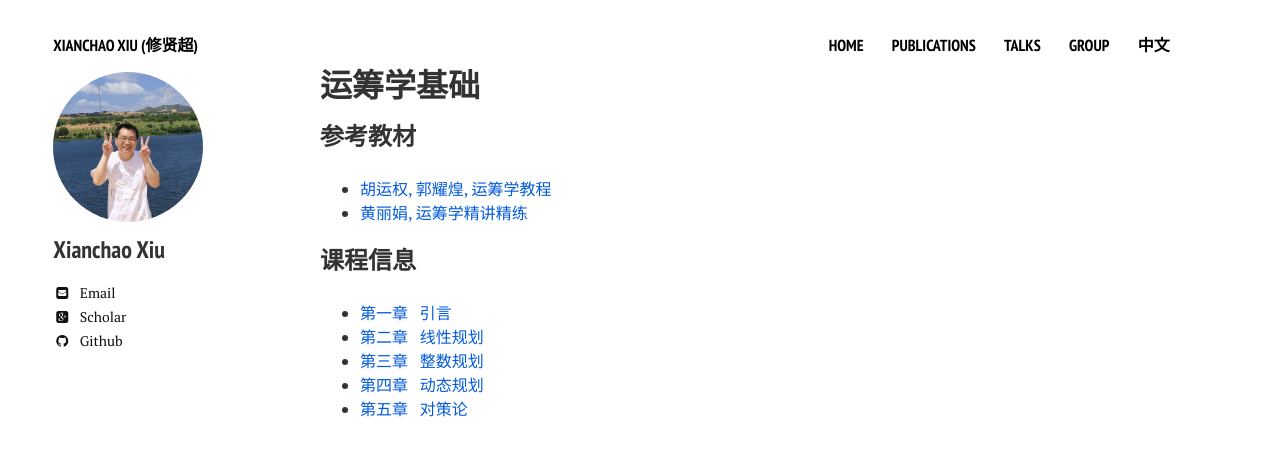
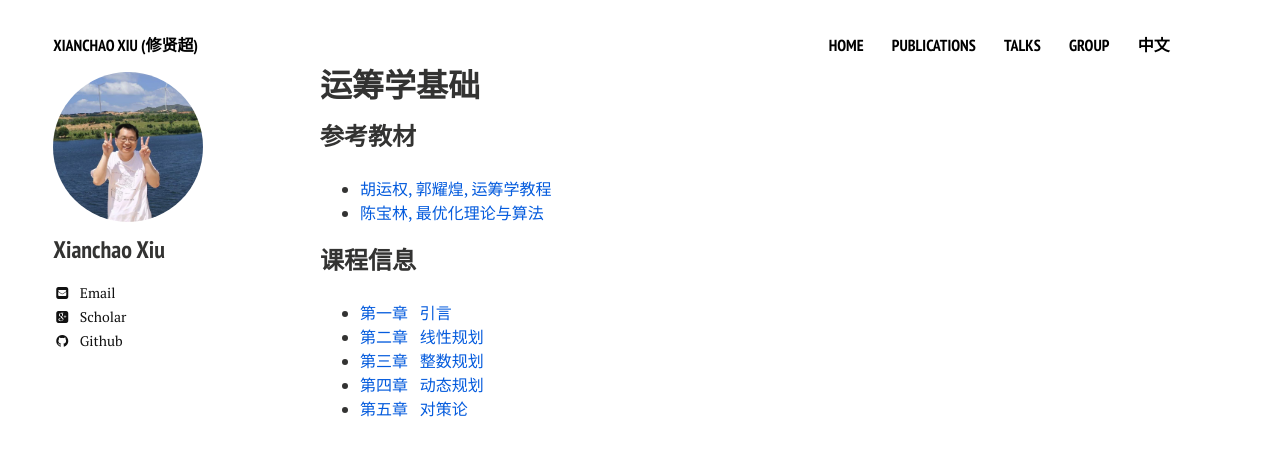
Before and after one commit to xianchaoxiu/xianchaoxiu.github.io, a Jekyll site: the page built from chinese/course/OR/index.md, in a window 1280 px wide. Shown: the top 456 px of the page. Built offline with Jekyll 4.4.1, drawn with Linux system fonts in a browser that asks for light colours; nearby versions of some CDN libraries.

Commit message:
Update index.md

```diff
--- a/chinese/course/OR/index.md
+++ b/chinese/course/OR/index.md
@@ -7,7 +7,7 @@ share: false
 
 ### 参考教材
 * <a href="https://item.jd.com/14020941.html" class="textlink" target="_blank"> 胡运权, 郭耀煌, 运筹学教程 </a><br>
-* <a href="https://item.jd.com/14485981.html" class="textlink" target="_blank"> 黄丽娟, 运筹学精讲精练 </a><br>
+* <a href="https://item.jd.com/12755179.html" class="textlink" target="_blank"> 陈宝林, 最优化理论与算法 </a><br>
 
 ### 课程信息
 * <a href="../2025/引言.pdf" class="textlink" target="_blank">  第一章 &nbsp;  引言<br>
```
